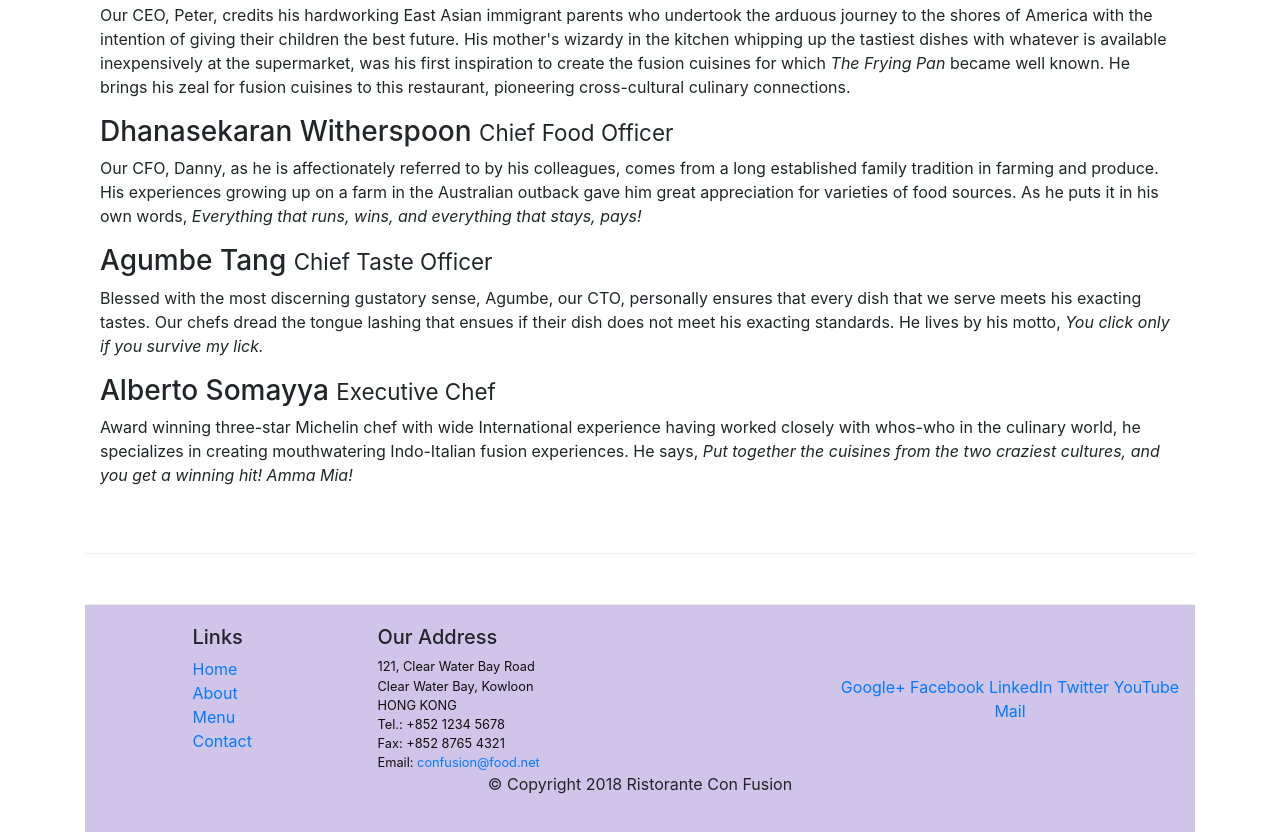
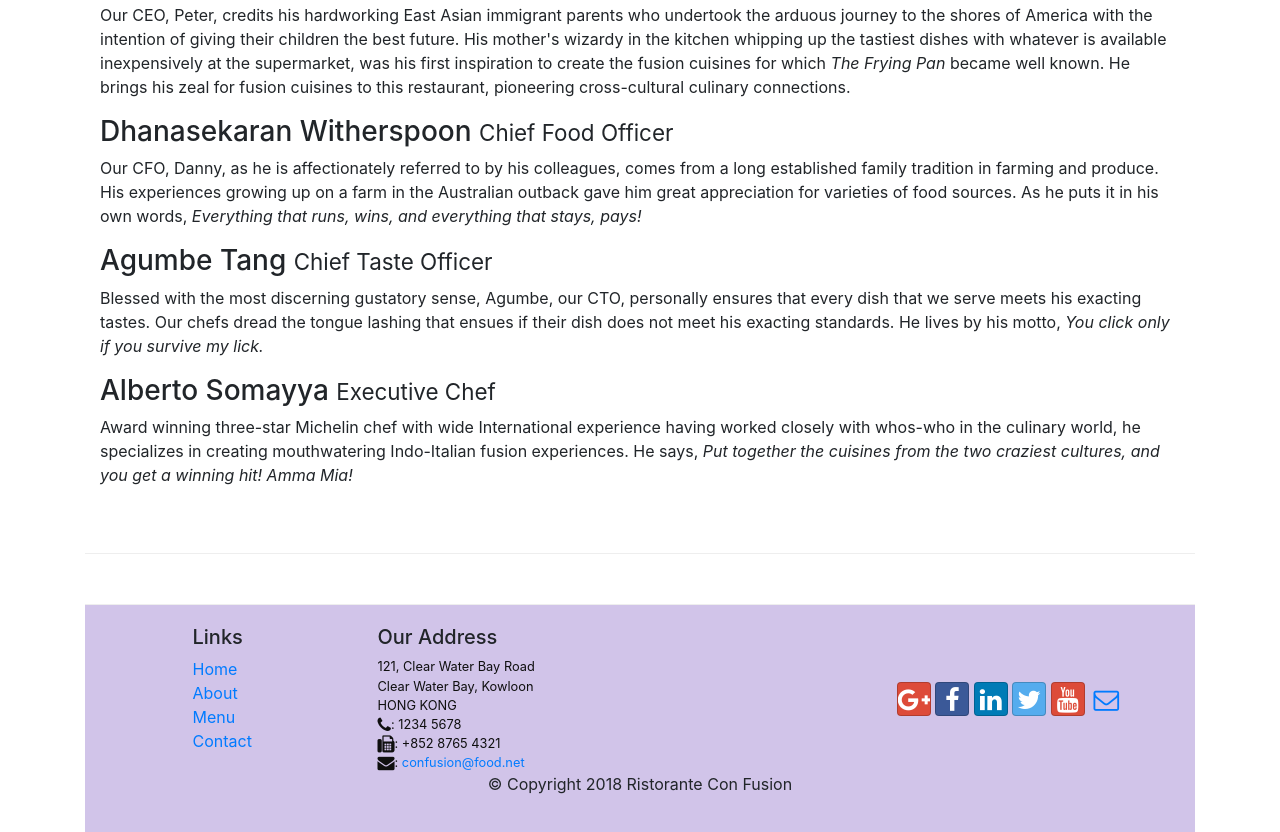
Before and after one commit to Saketh-Mantha/introtobootstrap, a website: page aboutus.html in a window 1280 px wide. Shown: the part 1050-1882 px from the top of the page. Drawn offline with nearby package versions, Linux system fonts and the light colour scheme.

Commit message:
Icon Fonts

```diff
--- a/aboutus.html
+++ b/aboutus.html
@@ -10,6 +10,8 @@
 
     <link rel="stylesheet" href="node_modules/bootstrap/dist/css/bootstrap.min.css">
     <link href="css/styles.css" rel="stylesheet">
+    <link rel="stylesheet" href="node_modules/font-awesome/css/font-awesome.min.css">
+    <link rel="stylesheet" href="node_modules/bootstrap-social/bootstrap-social.css">
 </head>
 <nav class="navbar navbar-dark navbar-expand-sm fixed-top">
     <div class="container">
@@ -19,10 +21,10 @@
         <a class="navbar-brand" href="/index.html">Ristorante con Fusion</a>
         <div class= "collapse navbar-collapse" id="Navbar">
         <ul class="navbar-nav mr-auto">
-            <li class="nav-item"><a class="nav-link" href="/index.html">Home</a></li>
-            <li class="nav-item active"><a class="nav-link" href="#">About</a></li>
-            <li class="nav-item"><a class="nav-link" href="#">Menu</a></li>
-            <li class="nav-item"><a class="nav-link" href="#">Contact</a></li>
+            <li class="nav-item"><a class="nav-link" href="/index.html"><span class="fa fa-home fa-lg"></span> Home</a></li>
+            <li class="nav-item active"><a class="nav-link" href="#"><span class="fa fa-info fa-lg"></span> About</a></li>
+            <li class="nav-item"><a class="nav-link" href="#"><span class="fa fa-list fa-lg"></span> Menu</a></li>
+            <li class="nav-item"><a class="nav-link" href="#"><span class="fa fa-address-card fa-lg"></span> Contact</a></li>
         </ul>
         </div>
     </div>
@@ -100,19 +102,19 @@
 		              121, Clear Water Bay Road<br>
 		              Clear Water Bay, Kowloon<br>
 		              HONG KONG<br>
-		              Tel.: +852 1234 5678<br>
-		              Fax: +852 8765 4321<br>
-		              Email: <a href="mailto:confusion@food.net">confusion@food.net</a>
+		              <i class="fa fa-phone fa-lg"></i>: 1234 5678<br>
+		              <i class="fa fa-fax fa-lg"></i>:  +852 8765 4321<br>
+		              <i class="fa fa-envelope fa-lg"></i>: <a href="mailto:confusion@food.net">confusion@food.net</a>
 		           </address>
                 </div>
                 <div class="col-12 col-sm-4 align-self-center">
                     <div class="text-center">
-                        <a href="http://google.com/+">Google+</a>
-                        <a href="http://www.facebook.com/profile.php?id=">Facebook</a>
-                        <a href="http://www.linkedin.com/in/">LinkedIn</a>
-                        <a href="http://twitter.com/">Twitter</a>
-                        <a href="http://youtube.com/">YouTube</a>
-                        <a href="mailto:">Mail</a>
+                        <a class="btn btn-social-icon btn-google" href="http://google.com/+"><i class="fa fa-google-plus"></i></a>
+                        <a class="btn btn-social-icon btn-facebook"href="http://www.facebook.com/profile.php?id="><i class="fa fa-facebook"></i></a>
+                        <a class="btn btn-social-icon btn-linkedin" href="http://www.linkedin.com/in/"><i class="fa fa-linkedin"></i></a>
+                        <a class="btn btn-social-icon btn-twitter" href="http://twitter.com/"><i class="fa fa-twitter"></i></a>
+                        <a class="btn btn-social-icon btn-google"href="http://youtube.com/"><i class="fa fa-youtube"></i></a>
+                        <a class="btn btn-social-icon" href="mailto:"><i class="fa fa-envelope-o"></i></a>
                     </div>
                 </div>
            </div>
--- a/package.json
+++ b/package.json
@@ -15,6 +15,8 @@
   },
   "dependencies": {
     "bootstrap": "^4.0.0",
+    "bootstrap-social": "^5.1.1",
+    "font-awesome": "^4.7.0",
     "jquery": "^3.3.1",
     "popper.js": "^1.12.9"
   }
```
Also changed, not shown: index.html (+15 -13 lines), 1 other file.
